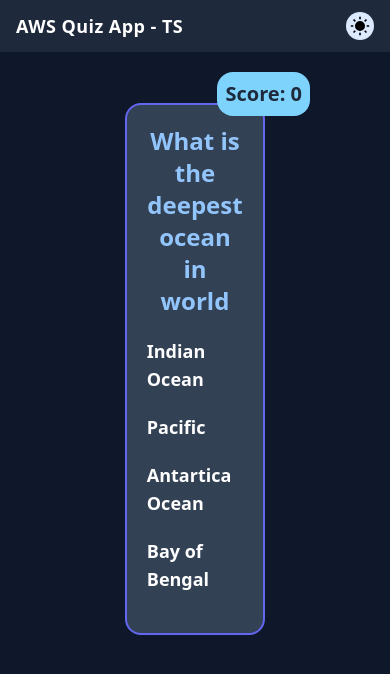
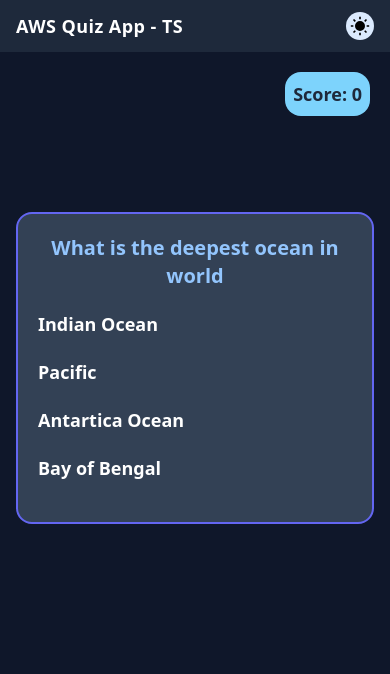
Before and after one commit to jsvigneshkanna/aws_quiz_app_typescript, a React (Vite) app in the folder client/: page / in a window 390 px wide. Shown: the top 674 px of the page. Built offline with nearby package versions, Linux system fonts and the light colour scheme.

Commit message:
quiz container respon, added

```diff
--- a/client/src/components/QuizContainer.tsx
+++ b/client/src/components/QuizContainer.tsx
@@ -39,25 +39,27 @@ const QuizContainer = (props: Props) => {
   };
 
   return (
-    <div className="relative">
-      <div className="absolute top-5 right-20 bg-slate-700 dark:bg-sky-300 text-slate-100 dark:text-slate-800 p-2 rounded-2xl text-xl font-extrabold">
+    <div className="relative pt-40 md:pt-0 px-4 md:px-0">
+      <div className="absolute top-5 right-5 md:right-20 bg-slate-700 dark:bg-sky-300 text-slate-100 dark:text-slate-800 p-2 rounded-2xl text-lg md:text-xl font-extrabold">
         Score: {score}
       </div>
-      <div className="flex justify-center items-center h-[75vh] flex-col w-3/5 mx-auto">
+      <div className="flex justify-center items-center md:h-[75vh] flex-col w-full md:w-3/5 mx-auto">
         <div
           id="correctAnwerResult"
-          className="bg-green-600 w-1/2 mx-auto p-2 rounded-xl shadow-lg dark:shadow-green-600/75 shadow-green-800 mb-10 font-semibold hidden border-[2px] border-green-500"
+          className="bg-green-600 w-full md:w-1/2 mx-auto p-2 rounded-xl shadow-lg dark:shadow-green-600/75 shadow-green-800 mb-10 font-semibold hidden border-[2px] border-green-500"
         >
           🎉Correct
         </div>
         <div
           id="wrongAnwerResult"
-          className="bg-red-600 w-1/2 mx-auto p-2 rounded-xl shadow-lg dark:shadow-red-600/7dark:shadow-green-600/75 shadow-red-800 mb-10 font-semibold hidden border-[2px] border-red-500"
+          className="bg-red-600 w-full md:w-1/2 mx-auto p-2 rounded-xl shadow-lg dark:shadow-red-600/7dark:shadow-green-600/75 shadow-red-800 mb-10 font-semibold hidden border-[2px] border-red-500"
         >
           😤Wrong
         </div>
-        <div className="bg-slate-300 dark:bg-slate-700 border-2 border-indigo-500 p-5 rounded-2xl w-3/5 mx-auto">
-          <p className="text-2xl text-center font-bold text-blue-700 dark:text-blue-300 mb-5">{quiz?.question}</p>
+        <div className="bg-slate-300 dark:bg-slate-700 border-2 border-indigo-500 p-5 rounded-2xl w-full md:w-3/5 mx-auto">
+          <p className="text-xl md:text-2xl text-center font-bold text-blue-700 dark:text-blue-300 mb-5">
+            {quiz?.question}
+          </p>
           <p
             className="font-semibold text-lg cursor-pointer my-5 hover:underline underline-offset-2 decoration-orange-500 hover:text-blue-700 dark:hover:text-green-500"
             onClick={() => checkAnswer("optionA")}
```
